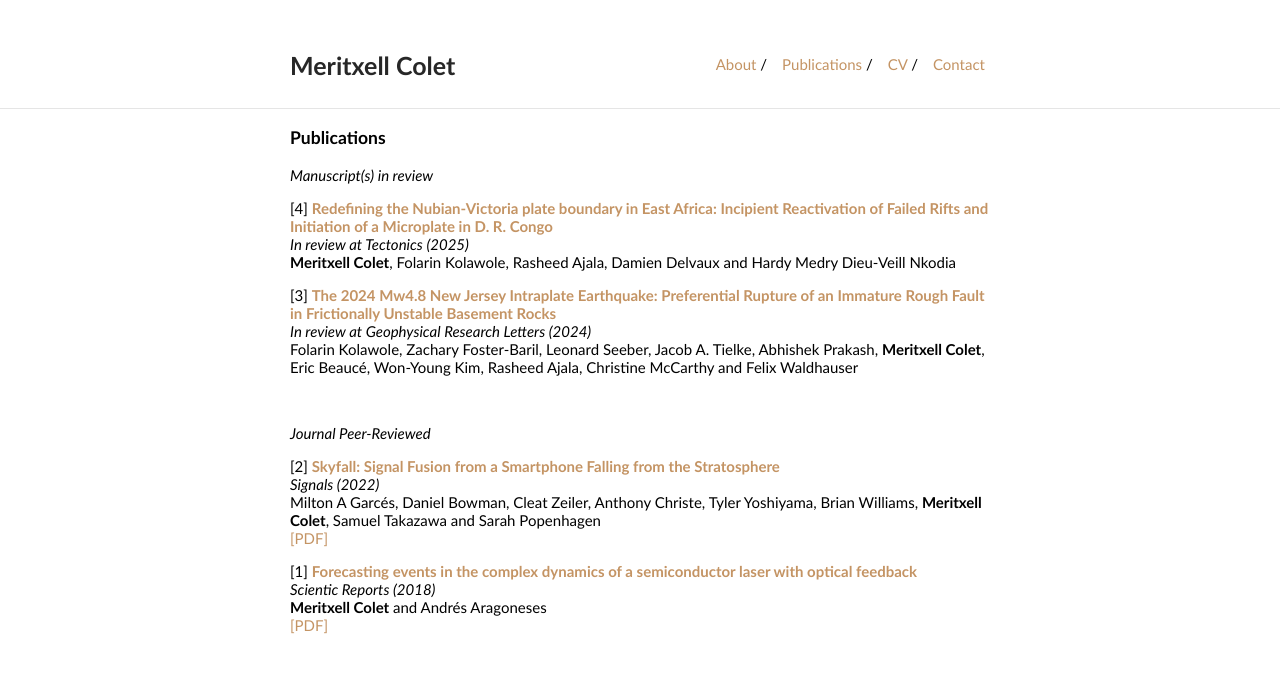
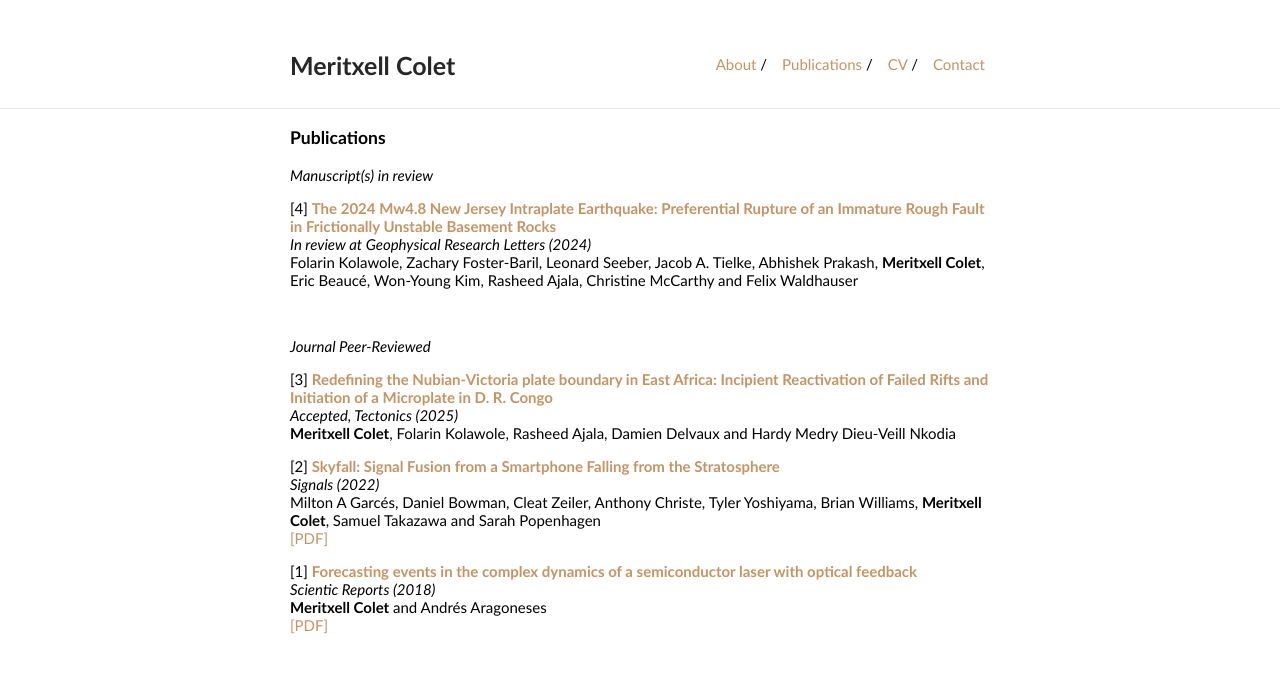
Before and after one commit to MeritxellC/MeritxellC.github.io, a Jekyll site: the page built from publications/publications.md, in a window 1280 px wide. Shown: the top 673 px of the page. Built offline with Jekyll 4.4.1, drawn with Linux system fonts in a browser that asks for light colours.

Commit message:
updates publications

```diff
--- a/publications/publications.md
+++ b/publications/publications.md
@@ -4,17 +4,10 @@ layout: default
 <h3>Publications</h3>
 
 <p><i>Manuscript(s) in review</i></p>
-<p>
-[4] <b><a href="https://essopenarchive.org/users/857884/articles/1259439-active-crustal-deformation-across-a-nucleating-extensional-microplate-d-r-congo-east-africa?commit=b82447a2ff499eb05055bb700b32f4c54617af3d">Redefining the Nubian-Victoria plate boundary in East Africa: Incipient Reactivation of Failed Rifts and Initiation of a Microplate in D. R. Congo</a></b>
-<br>
-<i>In review at Tectonics (2025)</i>
-<br>
-<b>Meritxell Colet</b>, Folarin Kolawole, Rasheed Ajala, Damien Delvaux and Hardy Medry Dieu-Veill Nkodia
-<br>
-</p>
+
 
 <p>
-[3] <b><a href="https://www.authorea.com/users/523989/articles/1241605-the-2024-mw4-8-new-jersey-intraplate-earthquake-preferential-rupture-of-an-immature-rough-fault-in-frictionally-unstable-basement-rocks">The 2024 Mw4.8 New Jersey Intraplate Earthquake: Preferential Rupture of an Immature Rough Fault in Frictionally Unstable Basement Rocks</a></b>
+[4] <b><a href="https://www.authorea.com/users/523989/articles/1241605-the-2024-mw4-8-new-jersey-intraplate-earthquake-preferential-rupture-of-an-immature-rough-fault-in-frictionally-unstable-basement-rocks">The 2024 Mw4.8 New Jersey Intraplate Earthquake: Preferential Rupture of an Immature Rough Fault in Frictionally Unstable Basement Rocks</a></b>
 <br>
 <i>In review at Geophysical Research Letters (2024)</i>
 <br>
@@ -26,6 +19,15 @@ Folarin Kolawole, Zachary Foster-Baril, Leonard Seeber, Jacob A. Tielke, Abhishe
 
 
 <p><i>Journal Peer-Reviewed</i></p>
+
+<p>
+[3] <b><a href="https://essopenarchive.org/users/857884/articles/1259439-active-crustal-deformation-across-a-nucleating-extensional-microplate-d-r-congo-east-africa?commit=b82447a2ff499eb05055bb700b32f4c54617af3d">Redefining the Nubian-Victoria plate boundary in East Africa: Incipient Reactivation of Failed Rifts and Initiation of a Microplate in D. R. Congo</a></b>
+<br>
+<i>Accepted, Tectonics (2025)</i>
+<br>
+<b>Meritxell Colet</b>, Folarin Kolawole, Rasheed Ajala, Damien Delvaux and Hardy Medry Dieu-Veill Nkodia
+<br>
+</p>
 
 <p>
 [2] <b><a href="https://www.mdpi.com/2624-6120/3/2/14">Skyfall: Signal Fusion from a Smartphone Falling from the Stratosphere</a></b>
```
